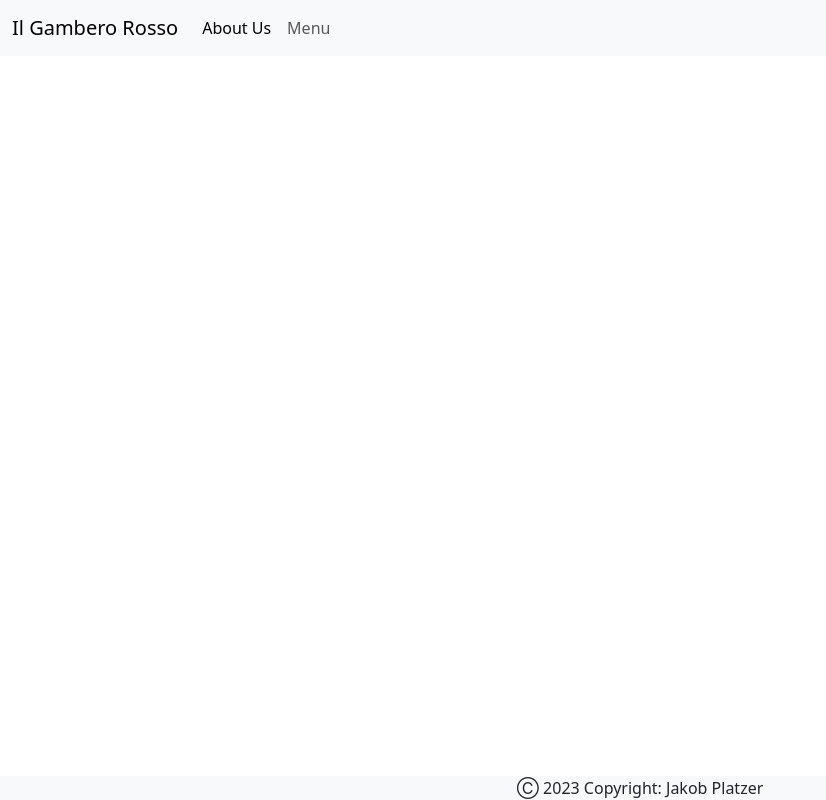
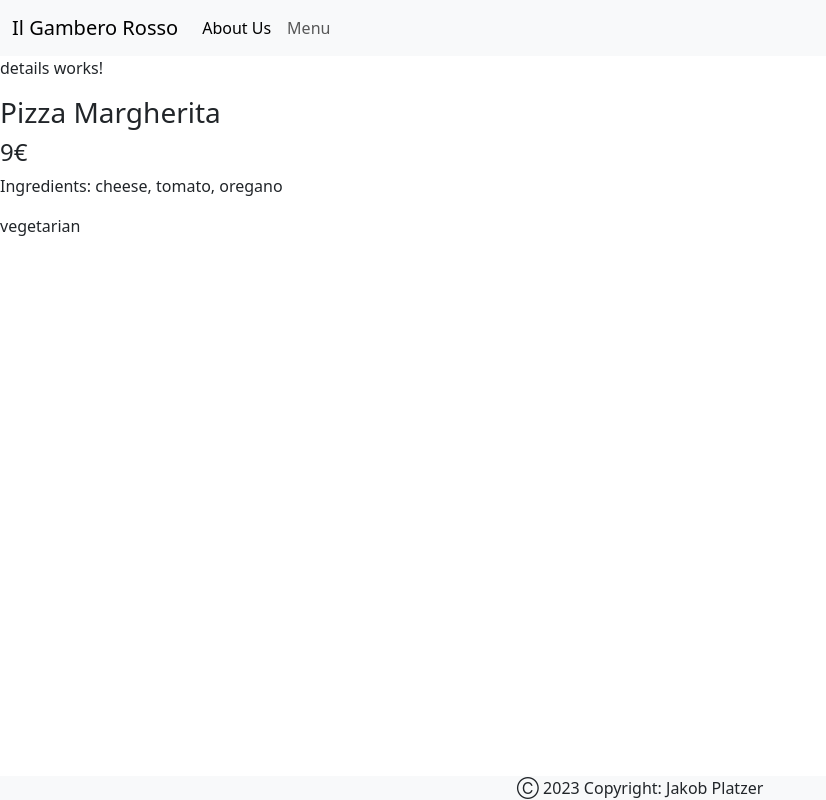
Before and after one commit to JakobPlatzer/FE18-CR3-JakobPlatzer, an Angular app in the folder FE18-CodeReview3-JakobPlatzer/: page /menuItems/1 in a window 1280 px wide. Before the commit this address led to /. Shown: the whole page, without its empty margins (0-826 px from the left). Built offline with nearby package versions, Linux system fonts and the light colour scheme.

Commit message:
details function start

```diff
--- a/FE18-CodeReview3-JakobPlatzer/src/app/details/details.component.html
+++ b/FE18-CodeReview3-JakobPlatzer/src/app/details/details.component.html
@@ -1 +1,7 @@
 <p>details works!</p>
+<div *ngIf="item">
+    <h3>{{item.name}}</h3>
+    <h4>{{item.price}}€</h4>
+    <p>Ingredients: {{item.description}}</p>
+    <p *ngIf="item.vfactor">{{item.vfactor}}</p>
+</div>
--- a/FE18-CodeReview3-JakobPlatzer/src/app/details/details.component.ts
+++ b/FE18-CodeReview3-JakobPlatzer/src/app/details/details.component.ts
@@ -1,4 +1,6 @@
 import { Component } from '@angular/core';
+import { ActivatedRoute, Params } from '@angular/router';
+import { menuItems, Meal } from '../menuItems';
 
 @Component({
   selector: 'app-details',
@@ -7,4 +9,16 @@ import { Component } from '@angular/core';
 })
 export class DetailsComponent {
 
+  item: Meal = {} as Meal;
+  id: number = 0;
+
+  constructor(private route: ActivatedRoute) {}
+
+  ngOnInit(): void {
+    this.route.params.subscribe((params: Params) => {
+      this.id = +params['itemId'];
+      this.item = menuItems[this.id];
+    });
+
+  }
 }
--- a/FE18-CodeReview3-JakobPlatzer/src/app/menu/menu.component.html
+++ b/FE18-CodeReview3-JakobPlatzer/src/app/menu/menu.component.html
@@ -1,11 +1,11 @@
 
 <div class="container row row-cols-1 row-cols-md-2 row-cols-lg-3">
-    <div class="col my-4" *ngFor="let item of menuItems">
+    <div class="col my-4" *ngFor="let item of menuItems ; index as itemId">
         <div class="card m-auto" style="width: 18rem;">
             <img src="{{item.image}}" class="card-img-top">
             <div class="card-body">
               <h4 class="card-title">{{item.name}}</h4>
-              <a href="#" class="btn btn-secondary m-1">Click for Details</a>
+              <a routerLink="menuItems/{{itemId}}" class="btn btn-secondary m-1">Click for Details</a>
               <br>
               <a href="#" class="btn btn-success m-1">Order</a>
             </div>
--- a/FE18-CodeReview3-JakobPlatzer/src/app/navbar/navbar.component.html
+++ b/FE18-CodeReview3-JakobPlatzer/src/app/navbar/navbar.component.html
@@ -7,10 +7,10 @@
       <div class="collapse navbar-collapse" id="navbarSupportedContent">
         <ul class="navbar-nav me-auto mb-2 mb-lg-0">
           <li class="nav-item">
-            <a class="nav-link active" aria-current="page" href="#">About Us</a>
+            <a class="nav-link active" aria-current="page" routerLink="aboutUs">About Us</a>
           </li>
           <li class="nav-item">
-            <a class="nav-link" routerLink="/menu">Menu</a>
+            <a class="nav-link" routerLink="menu">Menu</a>
           </li>
         </ul>
       </div>
```
Also changed, not shown: FE18-CodeReview3-JakobPlatzer/src/app/app-routing.module.ts (+7 -1 lines).
